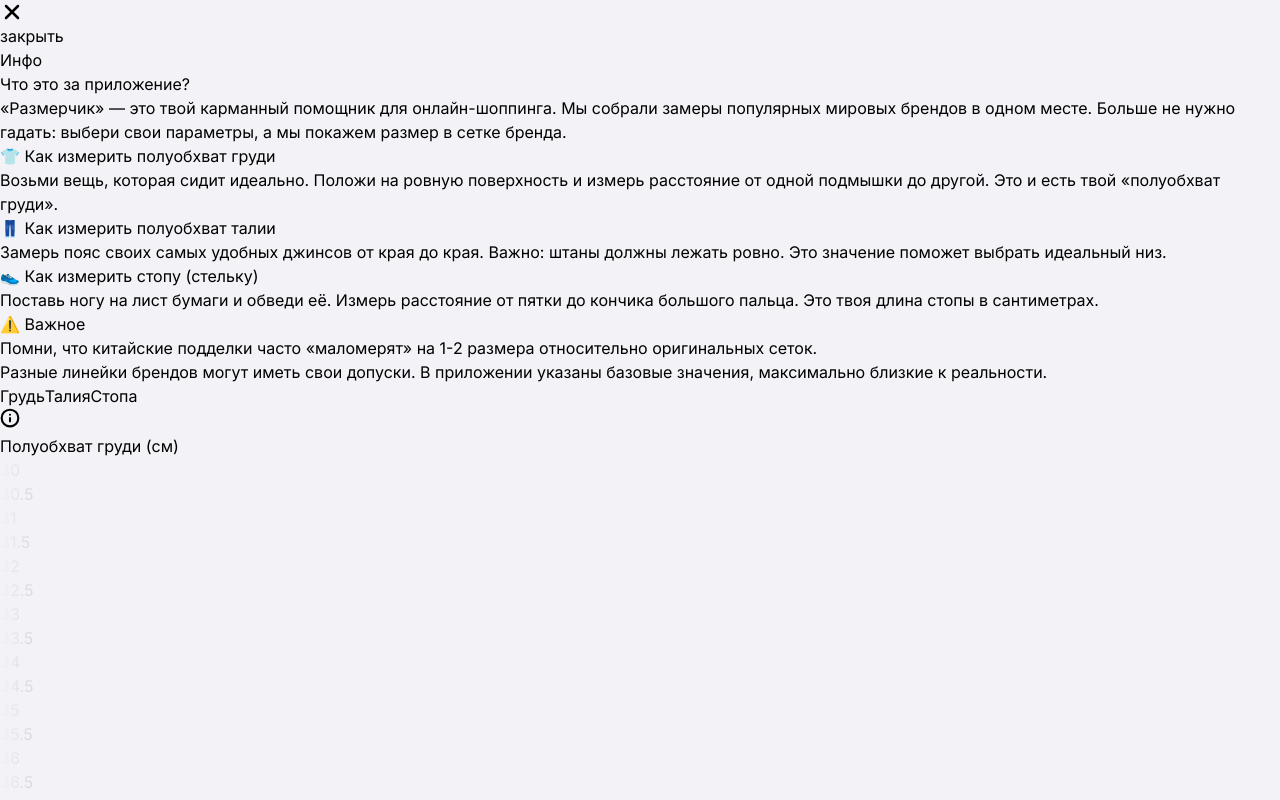
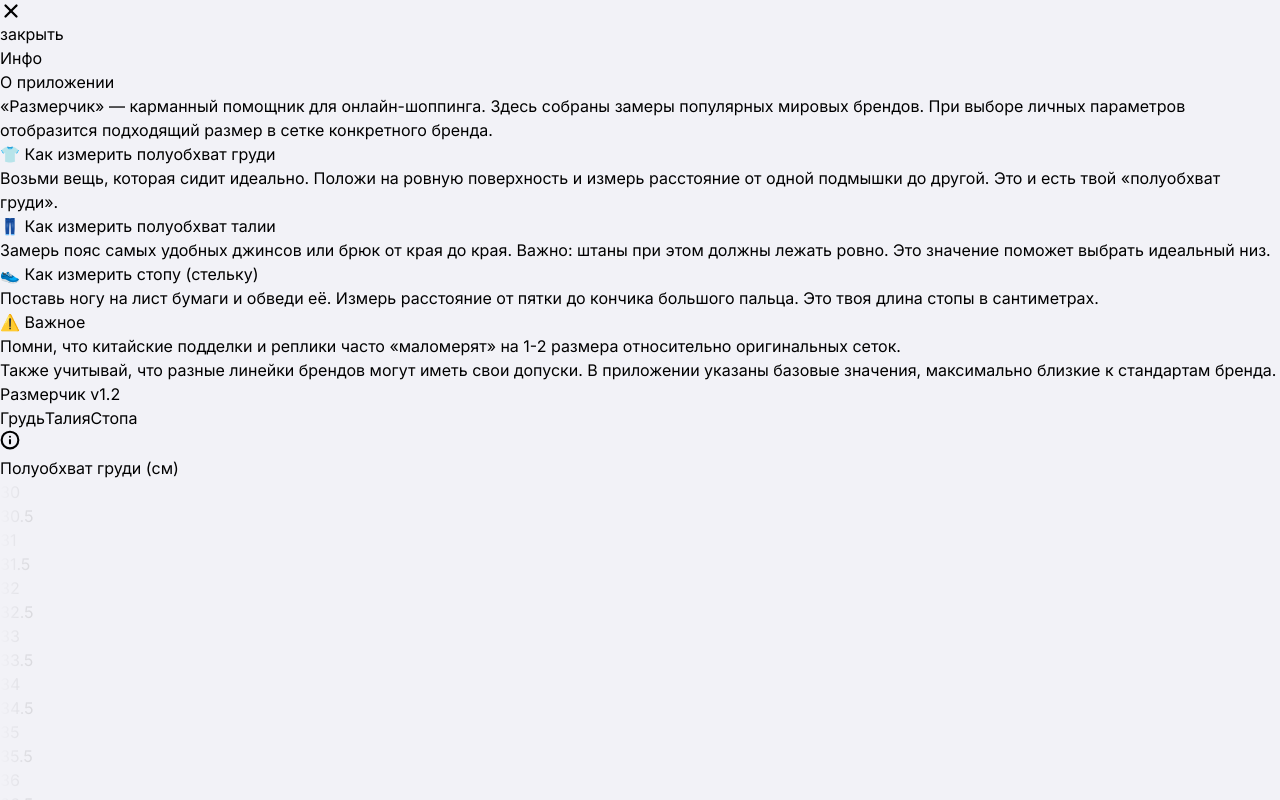
Before and after one commit to theonestory/razmerchik, a React (Vite) app: page / in a window 1280 px wide. Both pictures are taken after a click on the button 10 px from the left and 34 px from the top of the page. Shown: the top 800 px of the page. Built offline with nearby package versions, Linux system fonts and the light colour scheme.

Commit message:
Neutral Info text, double-T brand name fix, bottom slide

```diff
--- a/src/App.jsx
+++ b/src/App.jsx
@@ -52,29 +52,30 @@ const RulerPicker = ({ value, onChange, min, max, step }) => {
   );
 };
 
-// --- ЭКРАН ИНФО (ВЫЕЗД СНИЗУ) ---
+// --- ОБНОВЛЕННЫЙ ЭКРАН ИНФО (ВЫЕЗД СНИЗУ) ---
 const InfoScreen = ({ onClose }) => (
   <motion.div
     initial={{ y: '100%' }} animate={{ y: 0 }} exit={{ y: '100%' }}
     transition={{ type: "spring", damping: 30, stiffness: 300 }}
-    className="absolute inset-0 bg-[#F2F2F7] z-[100] flex flex-col"
+    className="absolute inset-0 bg-[#F2F2F7] z-[100] flex flex-col overflow-hidden"
   >
-    <div className="p-5 flex items-center bg-white border-b border-black/5 shadow-sm shrink-0">
+    {/* Чисто белая шапка с крестиком и текстом "закрыть" */}
+    <div className="p-5 flex items-center bg-white border-b border-black/5 shadow-sm shrink-0 relative z-[110]">
       <button onClick={onClose} className="flex items-center gap-2 active:opacity-50 transition-opacity">
-        <svg width="24" height="24" viewBox="0 0 24 24" fill="none" stroke="black" strokeWidth="2.5" strokeLinecap="round" strokeLinejoin="round">
+        <svg width="22" height="22" viewBox="0 0 24 24" fill="none" stroke="black" strokeWidth="2.5" strokeLinecap="round" strokeLinejoin="round">
           <line x1="18" y1="6" x2="6" y2="18"></line>
           <line x1="6" y1="6" x2="18" y2="18"></line>
         </svg>
         <span className="text-[14px] font-bold text-black uppercase tracking-tight">закрыть</span>
       </button>
-      <h2 className="flex-1 text-center text-xl font-black uppercase italic tracking-tight pr-[85px]">Инфо</h2>
+      <h2 className="flex-1 text-center text-[19px] font-black uppercase italic tracking-tighter pr-[85px] text-black/80">Инфо</h2>
     </div>
 
-    <div className="flex-1 overflow-y-auto px-6 py-8 space-y-10 scrollbar-hide">
+    <div className="flex-1 overflow-y-auto px-6 py-8 space-y-10 scrollbar-hide pb-20 relative z-[100]">
       <section>
-        <h3 className="text-[#D2D238] bg-black inline-block px-2 py-1 text-sm font-black uppercase mb-3">Что это за приложение?</h3>
+        <h3 className="text-black bg-white border-2 border-black inline-block px-2 py-1 text-sm font-black uppercase mb-3 italic">О приложении</h3>
         <p className="text-black/70 leading-relaxed font-bold">
-          «Размерчик» — это твой карманный помощник для онлайн-шоппинга. Мы собрали замеры популярных мировых брендов в одном месте. Больше не нужно гадать: выбери свои параметры, а мы покажем размер в сетке бренда.
+          «Размерчик» — карманный помощник для онлайн-шоппинга. Здесь собраны замеры популярных мировых брендов. При выборе личных параметров отобразится подходящий размер в сетке конкретного бренда.
         </p>
       </section>
 
@@ -88,7 +89,7 @@ const InfoScreen = ({ onClose }) => (
       <section>
         <h3 className="text-black text-sm font-black uppercase mb-3 border-b-2 border-black/10 pb-1">👖 Как измерить полуобхват талии</h3>
         <p className="text-black/70 leading-relaxed font-bold">
-          Замерь пояс своих самых удобных джинсов от края до края. Важно: штаны должны лежать ровно. Это значение поможет выбрать идеальный низ.
+          Замерь пояс самых удобных джинсов или брюк от края до края. Важно: штаны при этом должны лежать ровно. Это значение поможет выбрать идеальный низ.
         </p>
       </section>
 
@@ -100,14 +101,18 @@ const InfoScreen = ({ onClose }) => (
       </section>
 
       <section className="bg-black/5 p-4 rounded-2xl border-l-4 border-black">
-        <h3 className="text-black text-sm font-black uppercase mb-2">⚠️ Важное</h3>
+        <h3 className="text-black text-sm font-black uppercase mb-2 tracking-tight">⚠️ Важное</h3>
         <p className="text-black/60 text-sm leading-relaxed font-bold italic mb-4">
-          Помни, что китайские подделки часто «маломерят» на 1-2 размера относительно оригинальных сеток.
+          Помни, что китайские подделки и реплики часто «маломерят» на 1-2 размера относительно оригинальных сеток.
         </p>
         <p className="text-black/60 text-sm leading-relaxed font-bold italic">
-          Разные линейки брендов могут иметь свои допуски. В приложении указаны базовые значения, максимально близкие к реальности.
+          Также учитывай, что разные линейки брендов могут иметь свои допуски. В приложении указаны базовые значения, максимально близкие к стандартам бренда.
         </p>
       </section>
+
+      <div className="pt-10 pb-10 text-center opacity-20 font-black text-xs uppercase tracking-widest">
+        Размерчик v1.2
+      </div>
     </div>
   </motion.div>
 );
@@ -182,8 +187,8 @@ export default function App() {
   return (
     <div className="min-h-screen bg-[#D2D238] w-full flex flex-col relative overflow-hidden">
       <AnimatePresence>{showInfo && <InfoScreen onClose={() => setShowInfo(false)} />}</AnimatePresence>
-      <div className="flex-1 flex flex-col pt-4">
-        <div className="px-5 mb-5 flex gap-2 shrink-0 z-50">
+      <div className="flex-1 flex flex-col pt-4 relative z-0">
+        <div className="px-5 mb-5 flex gap-2 shrink-0 z-50 pointer-events-auto">
           <div className="flex-1 bg-black/10 rounded-full flex p-1 h-11 relative overflow-hidden">
             <motion.div className="absolute top-1 bottom-1 bg-black rounded-full" animate={{ left: `calc(${tabs.indexOf(activeTab) * 33.33}% + 4px)`, width: 'calc(33.33% - 8px)' }} transition={{ type: "spring", stiffness: 400, damping: 35 }} />
             {tabs.map((tab) => (
@@ -196,7 +201,7 @@ export default function App() {
             <svg width="20" height="20" viewBox="0 0 24 24" fill="none" stroke="black" strokeWidth="2.5" strokeLinecap="round" strokeLinejoin="round"><circle cx="12" cy="12" r="10"></circle><line x1="12" y1="16" x2="12" y2="12"></line><line x1="12" y1="8" x2="12.01" y2="8"></line></svg>
           </button>
         </div>
-        <div className="flex-1 bg-[#F2F2F7] rounded-t-[32px] relative shadow-[0_-10px_40px_rgba(0,0,0,0.05)] overflow-hidden">
+        <div className="flex-1 bg-[#F2F2F7] rounded-t-[32px] relative shadow-[0_-10px_40px_rgba(0,0,0,0.05)] overflow-hidden z-10">
           <div className={`absolute top-0 left-0 right-0 z-30 pt-8 px-4 pb-6 h-[155px] pointer-events-none`}>
             <motion.div animate={{ opacity: isScrolled ? 0 : 1, scale: isScrolled ? 0.9 : 1, y: isScrolled ? -20 : 0 }} transition={{ duration: 0.4 }} className={`${isScrolled ? 'pointer-events-none' : 'pointer-events-auto'}`}>
                 <p className="text-center text-[13px] font-black text-black/30 mb-[18px] uppercase tracking-widest leading-none">{currentCategory.title}</p>
@@ -207,7 +212,7 @@ export default function App() {
             <AnimatePresence initial={false} custom={direction} mode="popLayout">
               <motion.div
                 key={activeTab} custom={direction} variants={cardVariants} initial="enter" animate="center" exit="exit" transition={{ x: { type: "spring", stiffness: 350, damping: 35 }, opacity: { duration: 0.2 } }}
-                onScroll={handleScroll} className="absolute inset-0 overflow-y-auto scrollbar-hide px-4 pt-[155px] pb-10 space-y-3 pointer-events-auto"
+                onScroll={handleScroll} className="absolute inset-0 overflow-y-auto scrollbar-hide px-4 pt-[155px] pb-10 space-y-3 pointer-events-auto z-10"
               >
                 {currentCategory.brands.map((brand, idx) => {
                   const size = activeTab === 'shoes' ? findNearestShoe(gender, sizes.shoes) : findNearestClothes(brand.sizes[gender], currentCategory.key, sizes[activeTab]);
```
